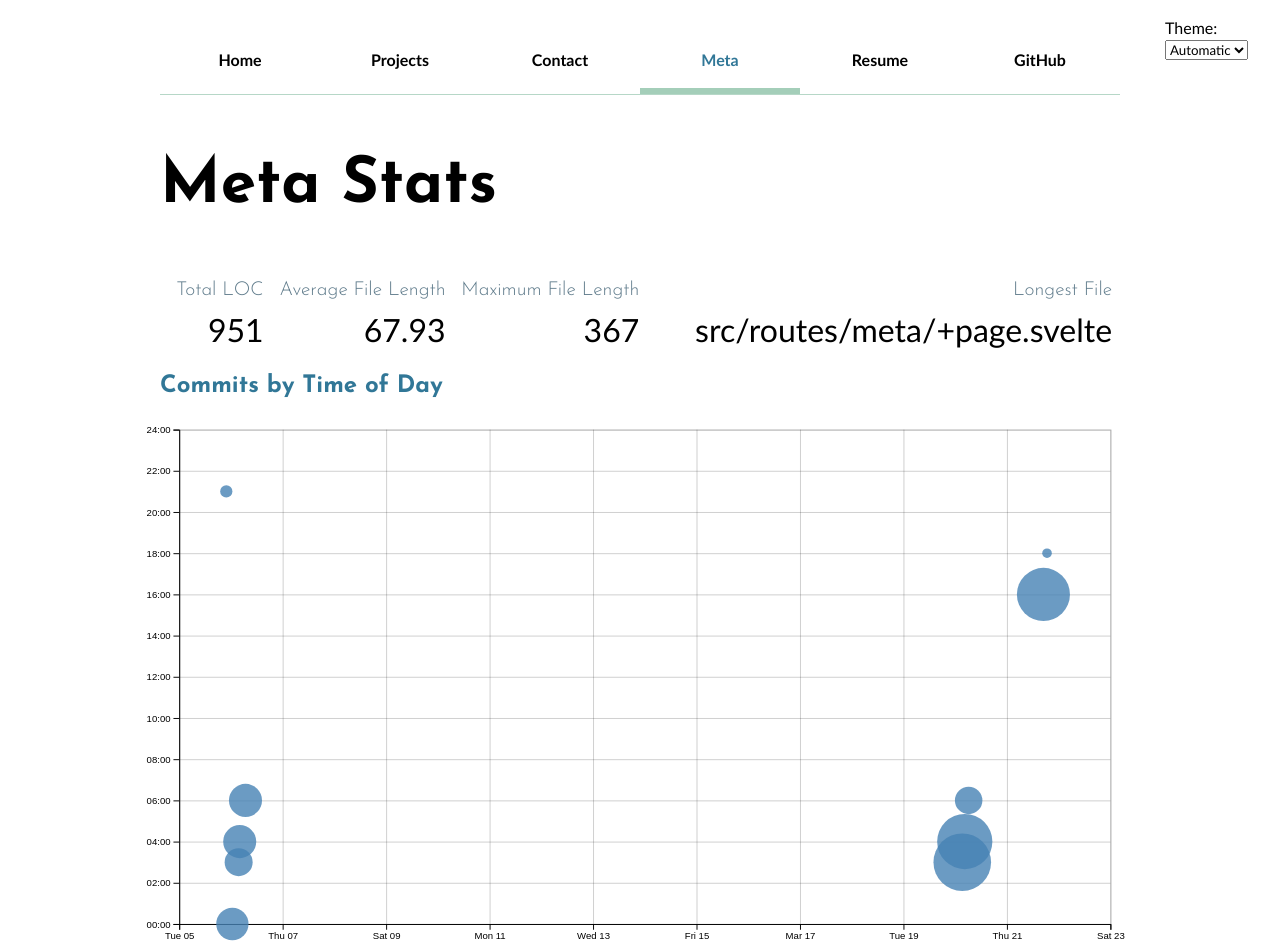
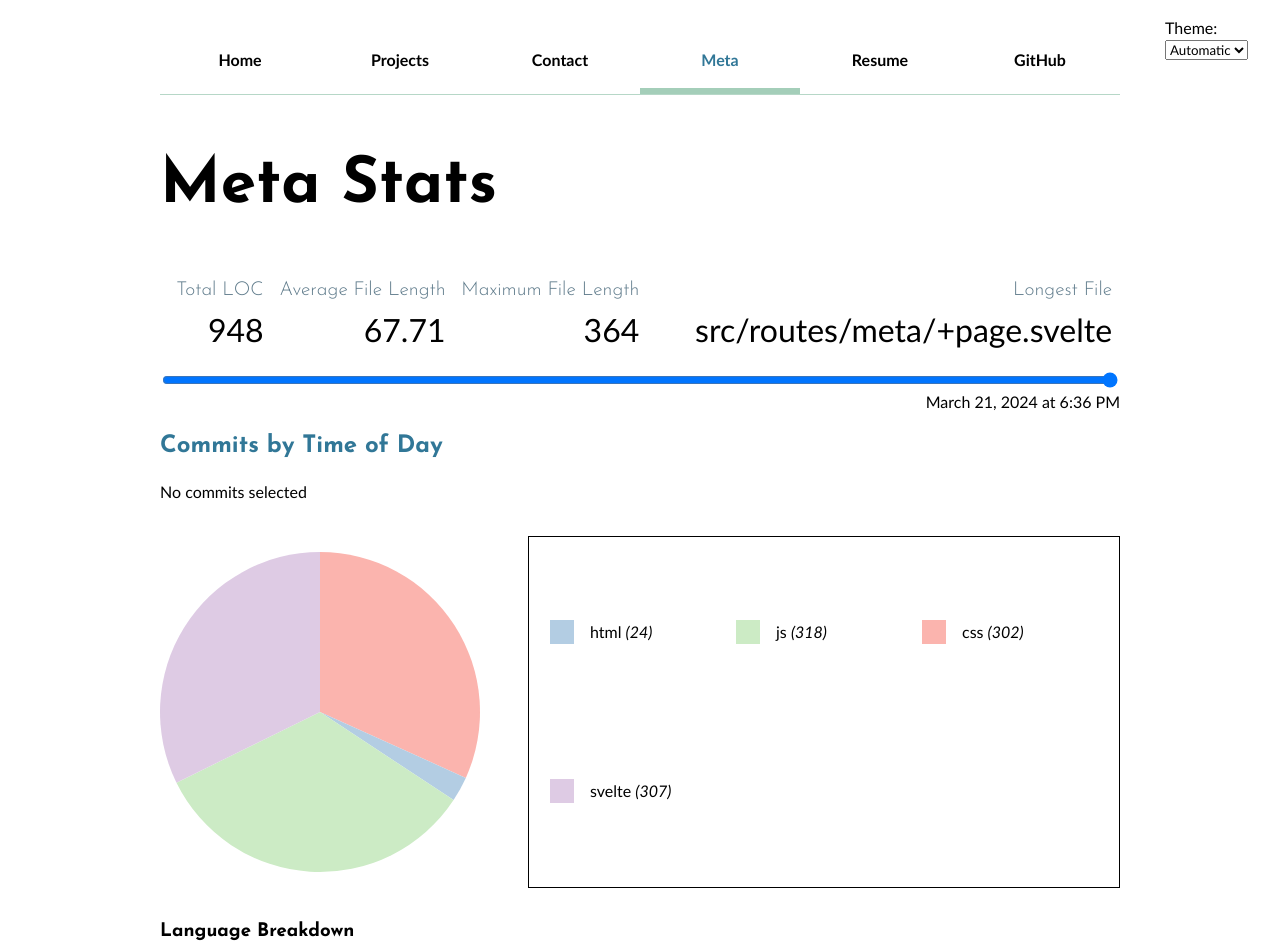
Before and after one commit to gracefh/IDVS-portfolio-svelte, a SvelteKit app: page /meta in a window 1280 px wide. Shown: the top 952 px of the page. Built offline with nearby package versions, Linux system fonts and the light colour scheme.

Commit message:
start step 2

```diff
--- a/src/routes/meta/+page.svelte
+++ b/src/routes/meta/+page.svelte
@@ -4,40 +4,9 @@
   import Stats from "../../lib/Stats.svelte";
   import { computePosition, autoPlacement, offset } from "@floating-ui/dom";
   import Pie from "$lib/Pie.svelte";
+  import Scatterplot from "$lib/Scatterplot.svelte";
 
   let data = [];
-  let stats;
-
-  let commits;
-  let fileLengths;
-
-  $: fileLengths = d3
-    .groups(data, (d) => d.file)
-    .map(([file, lines]) => ({ name: file, lines: lines.length }));
-  $: stats = [
-    { title: "Total LOC", value: data.length },
-    {
-      title: "Average File Length",
-      value:
-        Math.round(
-          d3.mean(
-            d3.groups(data, (d) => d.file).map(([file, lines]) => lines.length)
-          ) * 100
-        ) / 100,
-    },
-    {
-      title: "Maximum File Length",
-      value: d3.max(
-        d3.groups(data, (d) => d.file).map(([file, lines]) => lines.length)
-      ),
-    },
-    {
-      title: "Longest File",
-      value: (
-        fileLengths[d3.maxIndex(fileLengths, (d) => d.lines)] ?? { name: "" }
-      ).name,
-    },
-  ];
   $: commits = d3.sort(
     d3
       .groups(data, (d) => d.commit)
@@ -84,111 +53,63 @@
     }));
     commits = d3.sort(commits, (d) => -d.totalLines);
   });
-  let width = 1000,
-    height = 600;
 
-  let margin = { top: 10, right: 10, bottom: 75, left: 20 };
+  // Filter
 
-  $: xScale = d3
+  let timeScale;
+  $: timeScale = d3
     .scaleTime()
     .domain(d3.extent(commits.map((d) => d.datetime)))
-    .range([margin.left, width - margin.right])
-    .nice();
+    .range([0, 100]);
 
-  $: yScale = d3
-    .scaleLinear()
-    .domain([0, 24])
-    .range([height - margin.bottom, margin.top]);
+  let commitProgress = 100;
+  $: commitMaxTime = timeScale.invert(commitProgress);
 
-  $: rScale = d3
+  $: filteredCommits = commits.filter(
+    (commit) => commit.datetime < commitMaxTime
+  );
+  $: filteredLines = data.filter((line) => line.datetime < commitMaxTime);
 
-    .scaleLinear()
-    .domain(d3.extent(commits.map((d) => d.totalLines)))
-    .range([5, 30]);
+  // summary statistics
+  let stats;
 
-  let xAxis, yAxis;
+  let commits;
+  let fileLengths;
 
-  $: {
-    d3.select(xAxis).call(d3.axisBottom(xScale));
-    d3.select(yAxis).call(
-      d3.axisLeft(yScale).tickFormat((d) => String(d).padStart(2, "0") + ":00")
-    );
-  }
-
-  let yAxisGridlines;
-  let xAxisGridlines;
-  $: {
-    d3.select(yAxisGridlines).call(
-      d3
-        .axisLeft(yScale)
-        .tickFormat("")
-        .tickSize(-width + margin.left + margin.right)
-    );
-    d3.select(xAxisGridlines).call(
-      d3
-        .axisBottom(xScale)
-        .tickFormat("")
-        .tickSize(-height + margin.top + margin.bottom)
-    );
-  }
-  let hoveredIndex = -1;
-  let showTooltip = false;
-  $: hoveredCommit = commits[hoveredIndex] ?? {};
-
-  let commitTooltip;
-  let tooltipPosition = { x: 0, y: 0 };
-  async function dotInteraction(index, evt) {
-    let hoveredDot = evt.target;
-    hoveredIndex = index;
-    // code will go here
-    if (evt.type === "mouseenter" || evt.type === "focus") {
-      showTooltip = true;
-      tooltipPosition = await computePosition(hoveredDot, commitTooltip, {
-        strategy: "fixed", // because we use position: fixed
-        middleware: [
-          offset(5), // spacing from tooltip to dot
-          autoPlacement(), // see https://floating-ui.com/docs/autoplacement
-        ],
-      });
-      // dot hovered
-    } else if (evt.type === "mouseleave" || evt.type === "blur") {
-      // dot unhovered
-
-      showTooltip = false;
-    } else if (
-      evt.type === "click" ||
-      (evt.type === "keyup" && evt.key === "Enter")
-    ) {
-      selectedCommits = [commits[index]];
-    }
-  }
-
-  let svg;
-  $: {
-    d3.select(svg).call(d3.brush().on("start brush end", brushed));
-    // d3.select(svg).call(d3.brush());
-    d3.select(svg).selectAll(".overlay ~ *, .dots").raise();
-  }
+  $: fileLengths = d3
+    .groups(filteredLines, (d) => d.file)
+    .map(([file, lines]) => ({ name: file, lines: lines.length }));
+  $: stats = [
+    { title: "Total LOC", value: filteredLines.length },
+    {
+      title: "Average File Length",
+      value:
+        Math.round(
+          d3.mean(
+            d3
+              .groups(filteredLines, (d) => d.file)
+              .map(([file, lines]) => lines.length)
+          ) * 100
+        ) / 100,
+    },
+    {
+      title: "Maximum File Length",
+      value: d3.max(
+        d3
+          .groups(filteredLines, (d) => d.file)
+          .map(([file, lines]) => lines.length)
+      ),
+    },
+    {
+      title: "Longest File",
+      value: (
+        fileLengths[d3.maxIndex(fileLengths, (d) => d.lines)] ?? { name: "" }
+      ).name,
+    },
+  ];
+  // Graph dimensions
 
   let selectedCommits = [];
-
-  function brushed(evt) {
-    let brushSelection = evt.selection;
-    selectedCommits = !brushSelection
-      ? []
-      : commits.filter((commit) => {
-          let min = { x: brushSelection[0][0], y: brushSelection[0][1] };
-          let max = { x: brushSelection[1][0], y: brushSelection[1][1] };
-          let x = xScale(commit.date);
-          let y = yScale(commit.hourFrac);
-
-          return x >= min.x && x <= max.x && y >= min.y && y <= max.y;
-        });
-  }
-
-  function isCommitSelected(commit) {
-    return selectedCommits.includes(commit);
-  }
 
   $: hasSelection = selectedCommits.length > 0;
   $: selectedLines = (hasSelection ? selectedCommits : commits).flatMap(
@@ -204,41 +125,24 @@
 <h1>Meta Stats</h1>
 <Stats data={stats} />
 
+<div class="filter">
+  <label
+    ><input
+      type="range"
+      class="filter-input"
+      bind:value={commitProgress}
+    /></label
+  >
+  <time
+    >{commitMaxTime.toLocaleString("en", {
+      dateStyle: "long",
+      timeStyle: "short",
+    })}</time
+  >
+</div>
+
 <h2>Commits by Time of Day</h2>
-<svg viewBox="0 0 {width} {height}" bind:this={svg}>
-  <g
-    class="gridlines"
-    transform="translate(0, {height - margin.bottom})"
-    bind:this={xAxisGridlines}
-  />
-  <g
-    class="gridlines"
-    transform="translate({margin.left}, 0)"
-    bind:this={yAxisGridlines}
-  />
-  <g transform="translate(0, {height - margin.bottom})" bind:this={xAxis} />
-  <g transform="translate({margin.left}, 0)" bind:this={yAxis} />
-  <g class="dots">
-    {#each commits as commit, index}
-      <circle
-        cx={xScale(commit.datetime)}
-        cy={yScale(commit.datetime.getHours())}
-        r={rScale(commit.totalLines)}
-        class:selected={isCommitSelected(commit)}
-        fill="steelblue"
-        on:mouseenter={(evt) => dotInteraction(index, evt)}
-        on:mouseleave={(evt) => dotInteraction(index, evt)}
-        tabindex="0"
-        aria-describedby="commit-tooltip"
-        aria-haspopup="true"
-        role="button"
-        on:focus={(evt) => dotInteraction(index, evt)}
-        on:blur={(evt) => dotInteraction(index, evt)}
-        on:click={(evt) => dotInteraction(index, evt)}
-      />
-    {/each}
-  </g>
-</svg>
+<Scatterplot commits={filteredCommits} bind:selectedCommits={selectedCommits} />
 <p>
   {hasSelection ? selectedCommits.length : "No"} commit{selectedCommits.length ===
   1
@@ -272,104 +176,7 @@
   </dl>
 </div>
 
-<dl
-  class="info"
-  hidden={!showTooltip}
-  style="top: {tooltipPosition.y}px; left: {tooltipPosition.x}px"
-  bind:this={commitTooltip}
-  role="tooltip"
->
-  <dt>COMMIT</dt>
-  <dd><a href={hoveredCommit.url} target="_blank">{hoveredCommit.id}</a></dd>
-
-  <dt>AUTHOR</dt>
-  <dd>{hoveredCommit.author}</dd>
-  <dt>DATE</dt>
-  <dd>{hoveredCommit.datetime?.toLocaleString("en", { date: "full" })}</dd>
-
-  <dt>LINES EDITED</dt>
-  <dd>{hoveredCommit.lines?.length}</dd>
-  <!-- Add: Time, author, lines edited -->
-</dl>
-
 <style>
-  svg {
-    overflow: visible;
-  }
-
-  .gridlines {
-    stroke-opacity: 0.2;
-  }
-
-  dl.info {
-    background-color: rgb(196, 227, 210);
-    border-radius: 1em;
-
-    position: fixed;
-    display: grid;
-    grid-template-columns: 1fr 1fr;
-    gap: 0 1em;
-
-    width: auto;
-    padding: 1em;
-
-    transition-duration: 200ms;
-    transition-property: opacity, visibility;
-
-    &[hidden]:not(:hover, :focus-within) {
-      opacity: 0;
-      visibility: hidden;
-
-      /* Don’t allow interaction with it when it’s hidden */
-      pointer-events: none;
-
-      /* Don’t hide it immediately when we mouse away */
-      transition-delay: 200ms;
-    }
-  }
-
-  .info dt {
-    font-weight: 500;
-  }
-  dd {
-    margin-inline: 0;
-  }
-
-  circle {
-    transition: 200ms;
-
-    transform-origin: 50% 50%;
-    transform-box: fill-box;
-
-    &:hover {
-      transform: scale(1.2);
-      /* transform-origin: 50% 50%; */
-      /* transition:.3s; */
-    }
-  }
-
-  circle {
-    opacity: 0.8;
-  }
-
-  @keyframes marching-ants {
-    to {
-      stroke-dashoffset: -8; /* 5 + 3 */
-    }
-  }
-
-  svg :global(.selection) {
-    fill-opacity: 10%;
-    stroke: var(--color-accent);
-    stroke-opacity: 70%;
-    stroke-dasharray: 5 3;
-    animation: marching-ants 2s linear infinite;
-  }
-
-  .selected {
-    fill: var(--color-accent);
-  }
-
   .breakdown {
     display: flex;
     justify-content: space-around;
@@ -379,4 +186,16 @@
     font-size: 125%;
     font-weight: 500;
   }
+
+  .filter {
+    display: flex;
+    flex-direction: column;
+  }
+  .filter-input {
+    flex: 1;
+  }
+
+  .filter time {
+    text-align: right;
+  }
 </style>
```
